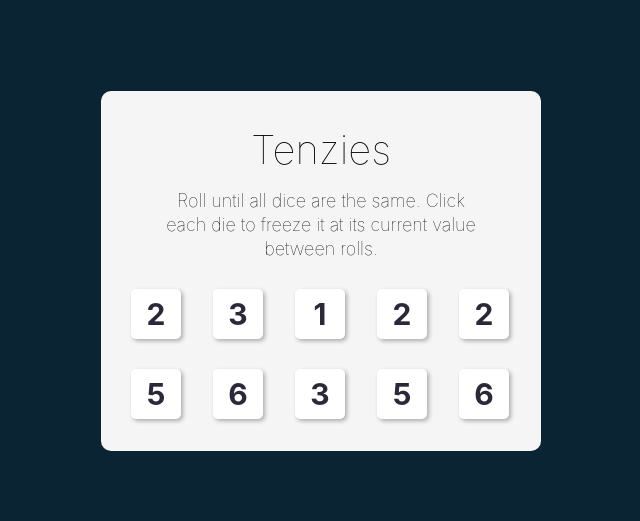
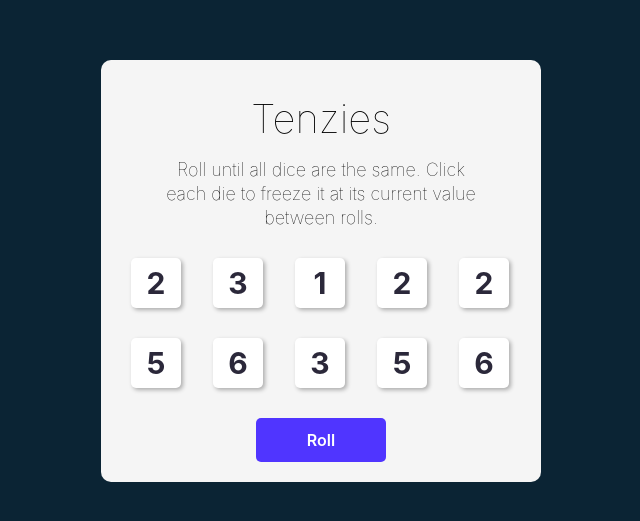
Before and after one commit to bhszewczyk/react-tenzies-game, a React (Vite) app: page / in a window 1280 px wide. Shown: the part 129-650 px from the top of the page, without its empty margins (319-959 px from the left). Built offline with nearby package versions, Linux system fonts and the light colour scheme.

Commit message:
Adds button to get a new roll

```diff
--- a/components/Dice.jsx
+++ b/components/Dice.jsx
@@ -20,6 +20,10 @@ export default function Dice() {
 		return diceArr;
 	}
 
+	function getNewRoll() {
+		setDice(() => generateDice());
+	}
+
 	const diceEls = dice.map((die) => <Die key={die.id} die={die} />);
 
 	return (
@@ -32,6 +36,9 @@ export default function Dice() {
 				</p>
 			</header>
 			<div className='dice-container'>{diceEls}</div>
+			<button className='btn' onClick={getNewRoll}>
+				Roll
+			</button>
 		</main>
 	);
 }
--- a/components/dice.css
+++ b/components/dice.css
@@ -21,4 +21,20 @@ main header p {
 	display: grid;
 	grid-template: auto auto / repeat(5, 1fr);
 	gap: 1rem;
+	margin-bottom: 2rem;
 }
+
+.btn {
+	border: 0;
+	padding: 1.2rem 3.2em;
+	background-color: #5035ff;
+	color: #fff;
+	font-family: inherit;
+	border-radius: 5px;
+	font-weight: 600;
+	font-size: 1.6rem;
+}
+
+.btn:hover {
+	background-color: #5d46f9;
+}
```
